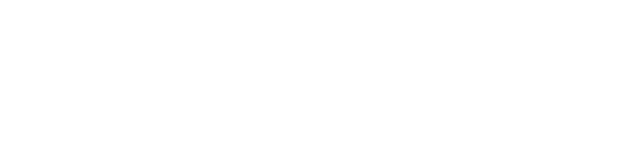
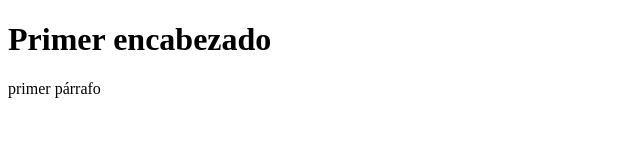
Before and after one commit to AenimaLabs/repo_remoto, a plain HTML site: page index.html in a window 1280 px wide. Shown: the whole page, without its empty margins (0-640 px from the left). Drawn offline with Linux system fonts and the light colour scheme.

Commit message:
agregar h1 y p al body

```diff
--- a/index.html
+++ b/index.html
@@ -6,6 +6,8 @@
     <title>Git con Github</title>
 </head>
 <body>
+    <h1>Primer encabezado</h1>
+    <p>primer párrafo</p>
 
 </body>
 </html>
```
